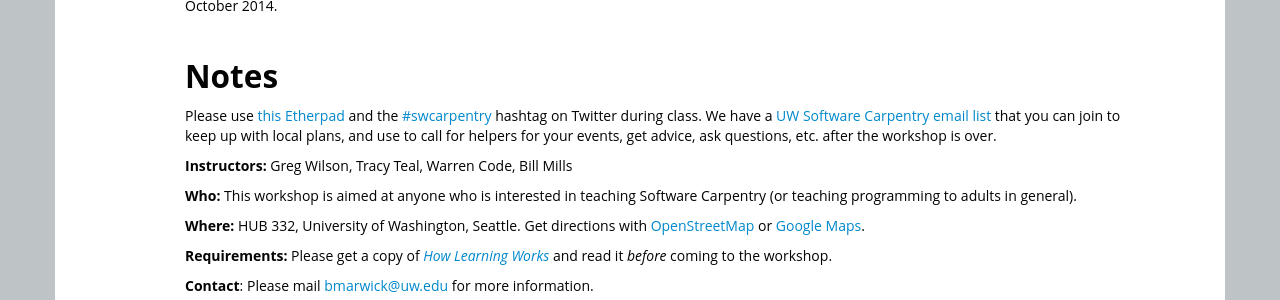
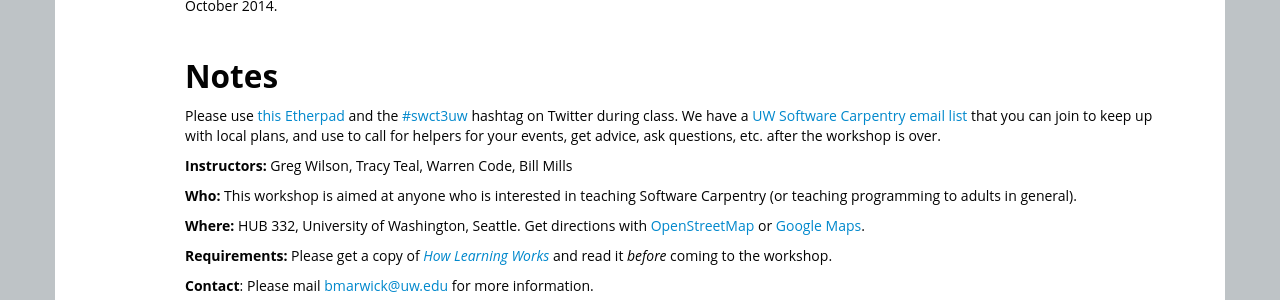
Before and after one commit to benmarwick/2014-11-12-training, a Jekyll site: the page built from index.html, in a window 1280 px wide. Shown: the part 825-1125 px from the top of the page. Built offline with Jekyll 4.4.1, drawn with Linux system fonts in a browser that asks for light colours.

Commit message:
update twitter hashtag

```diff
--- a/index.html
+++ b/index.html
@@ -42,7 +42,7 @@ at <a href="https://catalyst.uw.edu/webq/survey/bmarwick/245006">this WebQ (one
 <h2>Notes</h2>
 
 <p>Please use <a href="https://etherpad.mozilla.org/swc-teaching-uw">this Etherpad</a>
-and the <a href="https://twitter.com/search?q=%23swcarpentry">#swcarpentry</a> hashtag on Twitter during class. We have a <a href="http://lists.software-carpentry.org/mailman/listinfo/seattle_lists.software-carpentry.org">UW Software Carpentry email list</a> that you can join to keep up with local plans, and use to call for helpers for your events, get advice, ask questions, etc. after the workshop is over.</p>
+and the <a href="https://twitter.com/search?q=%23swct3uw">#swct3uw</a> hashtag on Twitter during class. We have a <a href="http://lists.software-carpentry.org/mailman/listinfo/seattle_lists.software-carpentry.org">UW Software Carpentry email list</a> that you can join to keep up with local plans, and use to call for helpers for your events, get advice, ask questions, etc. after the workshop is over.</p>
 
 {% if page.instructor %}
 <p>
```
